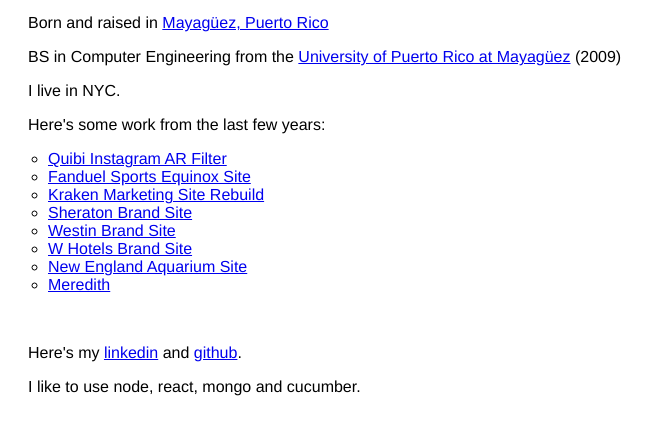
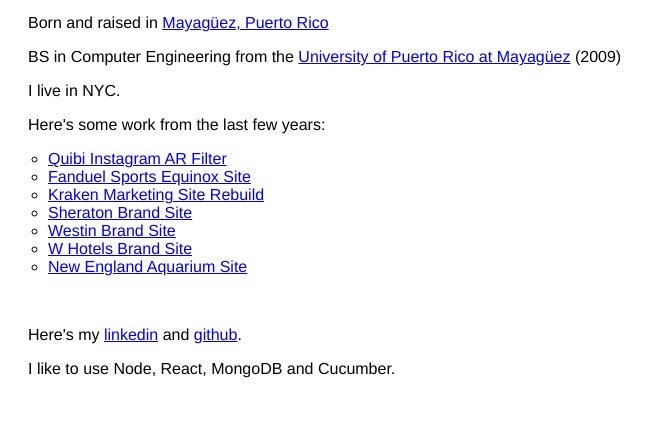
Before and after one commit to andresbonilla/andresbonilla.github.io, a plain HTML site: page index.html in a window 1280 px wide. Shown: the part 179-614 px from the top of the page, without its empty margins (0-654 px from the left). Drawn offline with nearby package versions, Linux system fonts and the light colour scheme.

Commit message:
Updates projects and copy

```diff
--- a/index.html
+++ b/index.html
@@ -65,15 +65,10 @@
 				<li>
 					<a href="https://www.neaq.org/" target="_blank">New England Aquarium Site</a>
 				</li>
-				<li>
-					<a href="http://www.meredith.com/" target="_blank">Meredith</a>
-				</li>
 			</ul>
 			<br>
 			<p>Here's my <a href="https://www.linkedin.com/in/andresbonilla" target="_blank">linkedin</a> and <a href="https://github.com/andresbonilla" target="_blank">github</a>.</p>
-			<p>I like to use node, react, mongo and cucumber.</p>
-		</section>
-		<section>
+			<p>I like to use Node, React, MongoDB and Cucumber.</p>
 		</section>
 	</article>
 	<script src="https://code.jquery.com/jquery-3.5.1.slim.min.js"
```
